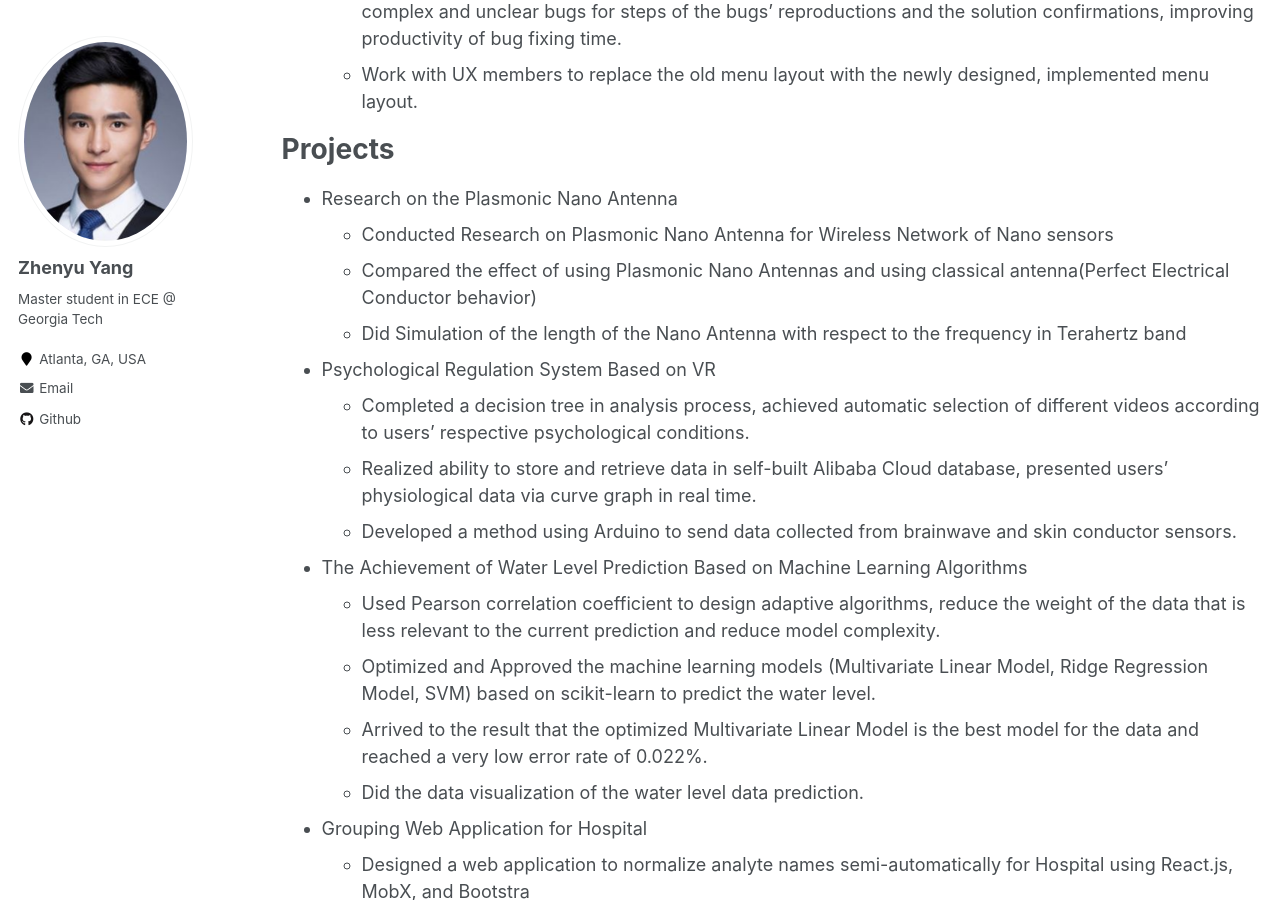
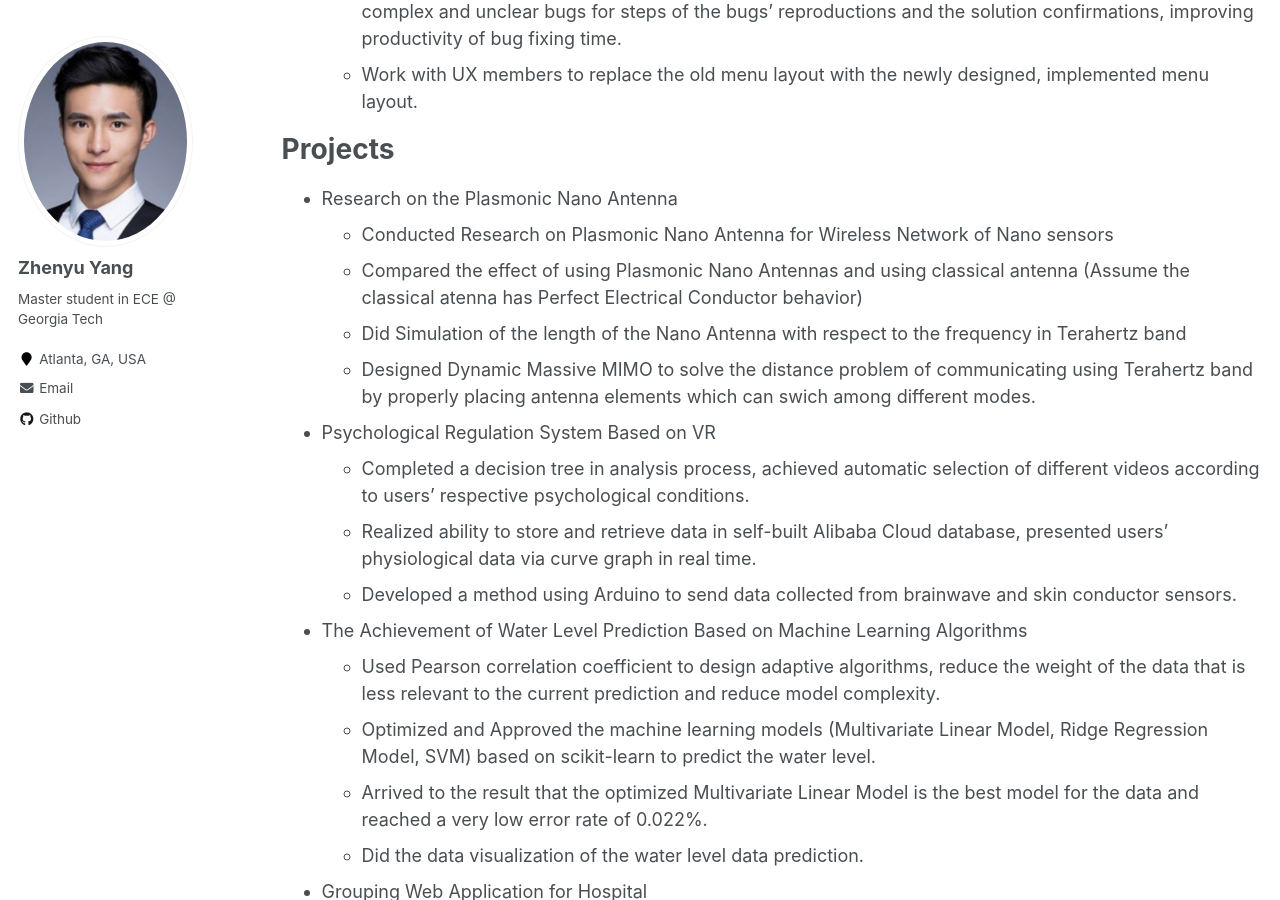
Before and after one commit to azpeteryang/azpeteryang.github.io, a Jekyll site: the page built from _pages/cv.md, in a window 1280 px wide and 900 px high, scrolled down 977 px. Built offline with Jekyll 4.4.1, drawn with Linux system fonts in a browser that asks for light colours.

Commit message:
Update cv.md

```diff
--- a/_pages/cv.md
+++ b/_pages/cv.md
@@ -38,8 +38,9 @@ Projects
 
 * Research on the Plasmonic Nano Antenna
   * Conducted Research on Plasmonic Nano Antenna for Wireless Network of Nano sensors
-  * Compared the effect of using Plasmonic Nano Antennas and using classical antenna(Perfect Electrical Conductor behavior)
+  * Compared the effect of using Plasmonic Nano Antennas and using classical antenna (Assume the classical atenna has Perfect Electrical Conductor behavior)
   * Did Simulation of the length of the Nano Antenna with respect to the frequency in Terahertz band
+  * Designed Dynamic Massive MIMO to solve the distance problem of communicating using Terahertz band by properly placing antenna elements which can swich among different modes.
 
 
 * Psychological Regulation System Based on VR
```
